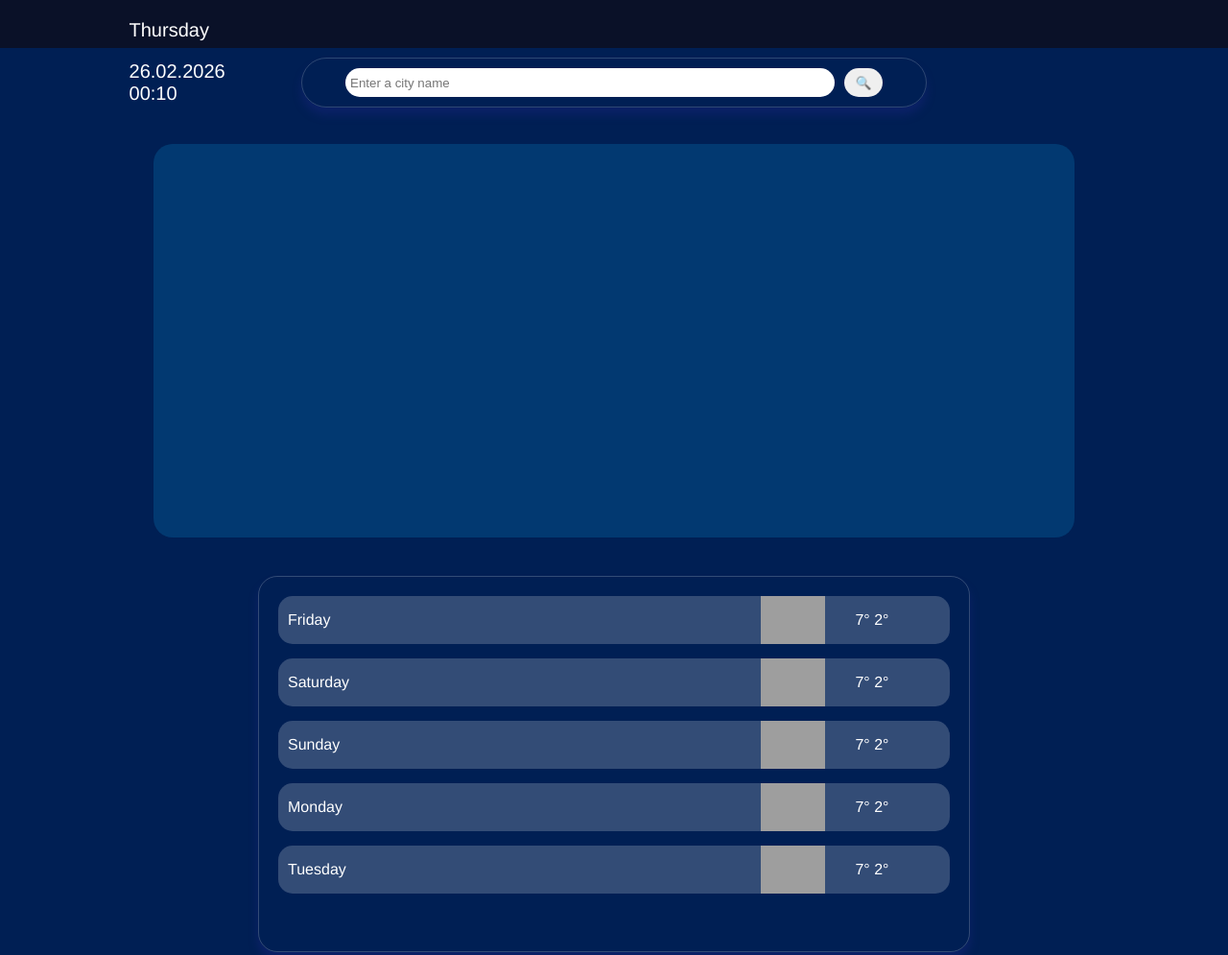
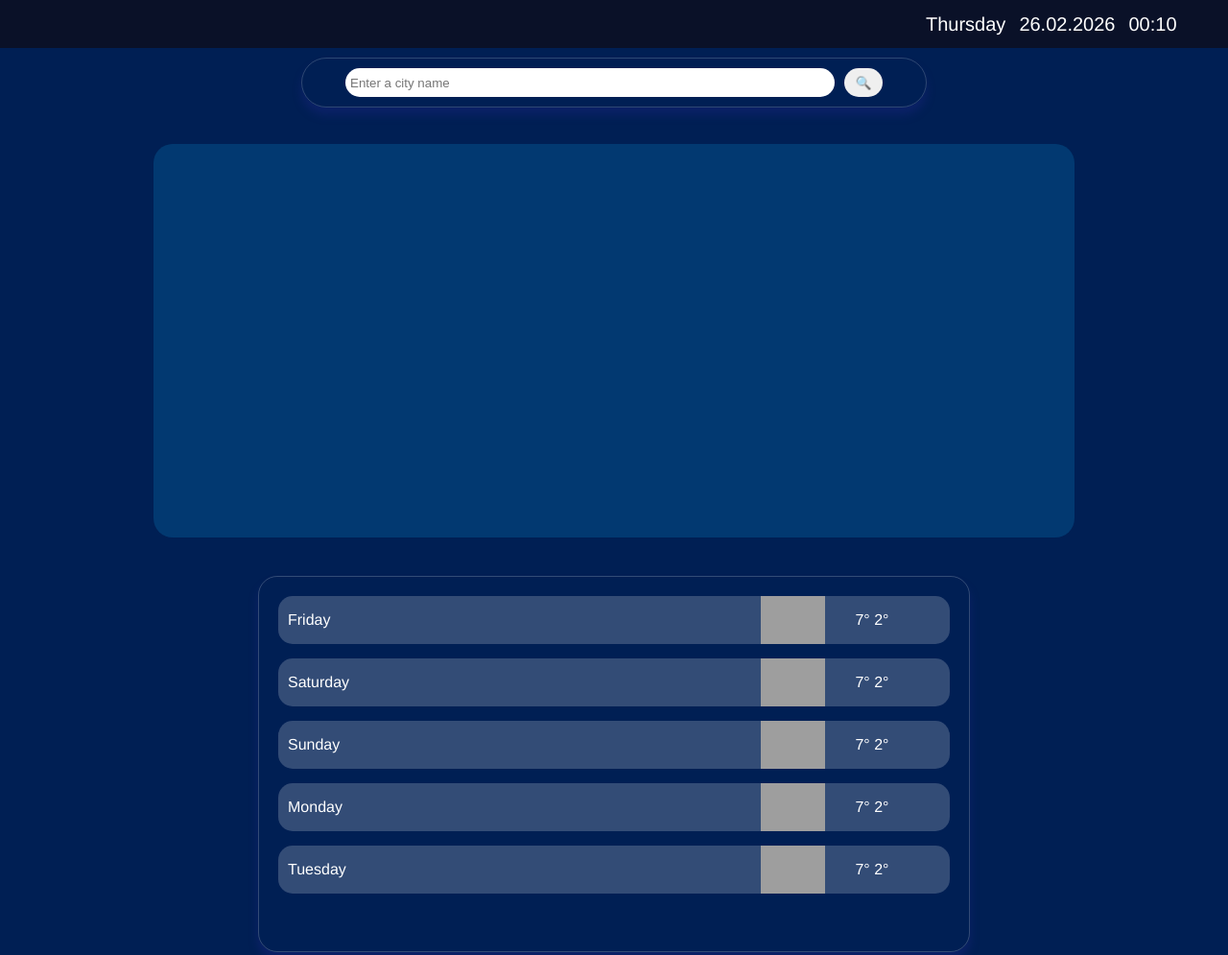
Before and after one commit to sonieez/Weather-App, a plain HTML site: page index.html in a window 1280 px wide. Shown: the top 995 px of the page at 96% size. Drawn offline with Linux system fonts and the light colour scheme; no server answers; grey boxes are pictures that could not be loaded.

Commit message:
Refactor grid layout and update class selectors

```diff
--- a/weather.css
+++ b/weather.css
@@ -94,17 +94,19 @@ body{
   padding-left: 10px;
   padding-right: 10px;
   display: grid;
-  grid-template-columns: 1fr 7fr 1fr 1fr 1fr;
+  grid-template-columns: 3fr 1fr;
   align-items: center;
-  justify-content: center;
+  justify-content: space-between;
 
 }
 p{
   color: white;
   font-family: 'Franklin Gothic Medium', 'Arial Narrow', Arial, sans-serif;
 }
-.city-name, .country-name, .current-date, .current-time{
+.city-name, .country-name, .current-day, .current-date, .current-time{
   margin: 0;
+  display: inline-block;
+  margin-left: 5px;
 }
 .city-name{
   font-size: 25px;
```
